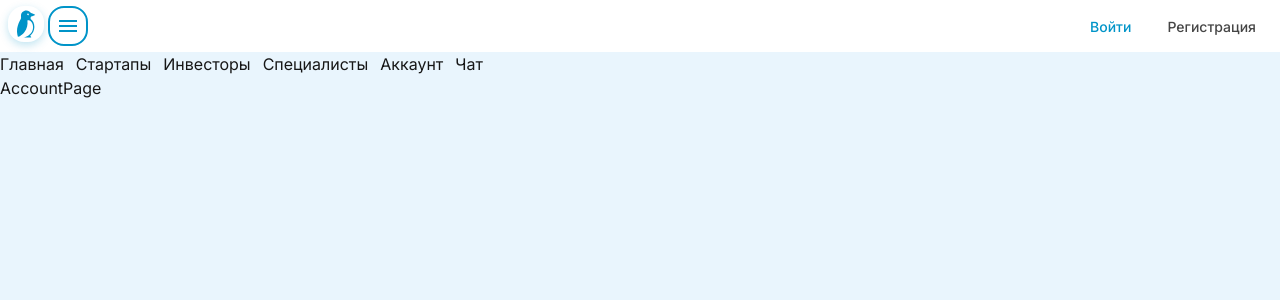
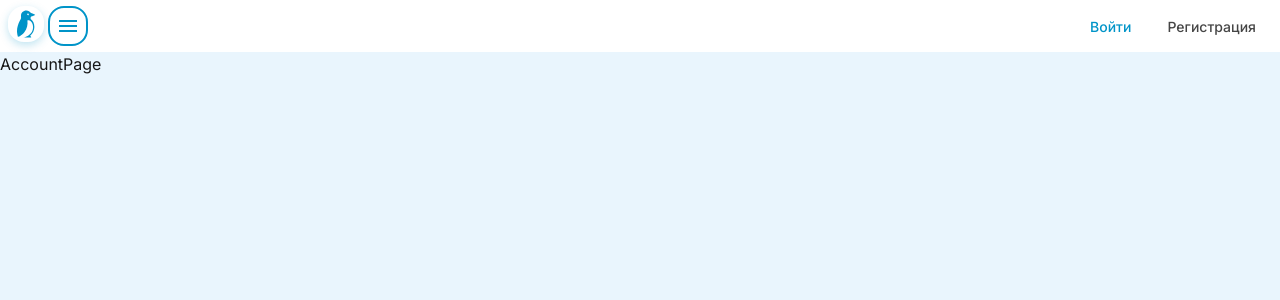
Before and after one commit to alenanish/GraduationThesis, a Next.js app: page /account in a window 1280 px wide. Shown: the top 300 px of the page. Built offline with nearby package versions, Linux system fonts and the light colour scheme.

Commit message:
Minor changes after merging

```diff
--- a/app/(platform)/(pages)/_components/navbar.tsx
+++ /dev/null
@@ -1,23 +0,0 @@
-import Link from "next/link";
-
-
-export const Navbar = () => {
-  const Buttons = [
-    { key: 1, title: "Главная", path: "/home" },
-    { key: 2, title: "Стартапы", path: "/startup" },
-    { key: 3, title: "Инвесторы", path: "/investor" },
-    { key: 4, title: "Специалисты", path: "/specialist" },
-    { key: 5, title: "Аккаунт", path: "/account" },
-    { key: 6, title: "Чат", path: "/chat" },
-  ];
-
-  return (
-    <nav className="flex w-full flex-row items-start p-0 gap-3 relative">
-      {Buttons.map((button, index) => (
-        <Link key={button.key} href={button.path}>
-          {button.title}
-        </Link>
-      ))}
-    </nav>
-  );
-};
--- a/app/(platform)/(pages)/layout.tsx
+++ b/app/(platform)/(pages)/layout.tsx
@@ -1,4 +1,5 @@
-import { Navbar } from "./_components/navbar";
+"use client"
+import { TopBar } from "@/app/components/ui";
 
 export default function MainLayout({
   children,
@@ -7,7 +8,7 @@ export default function MainLayout({
 }) {
   return (
     <>
-      <Navbar />
+      <TopBar />
       <div>{children}</div>
     </>
   );
--- a/app/components/ui/card/investor_card.tsx
+++ b/app/components/ui/card/investor_card.tsx
@@ -1,3 +1,4 @@
+"use  client"
 import React, { useState } from "react";
 import { Button, IconButton } from "@/app/components/ui";
 import Link from "next/link";
--- a/app/components/ui/top-bar/top-bar.tsx
+++ b/app/components/ui/top-bar/top-bar.tsx
@@ -1,3 +1,4 @@
+"use client"
 import React, { useState, useEffect } from "react";
 
 import Logo from "../../assets/images/logo";
--- a/app/layout.tsx
+++ b/app/layout.tsx
@@ -1,5 +1,4 @@
 "use client";
-import { TopBar } from "./components/ui";
 import "./globals.css";
 
 export default function RootLayout({
@@ -10,7 +9,6 @@ export default function RootLayout({
   return (
     <html lang="ru">
       <body>
-        <TopBar />
         {children}
       </body>
     </html>
```
